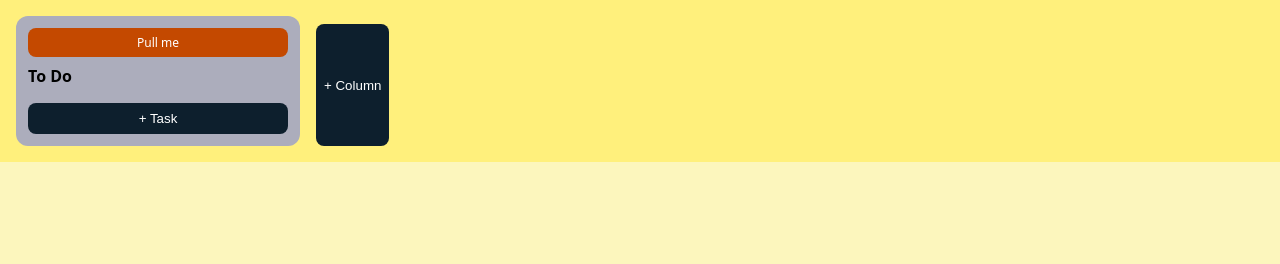
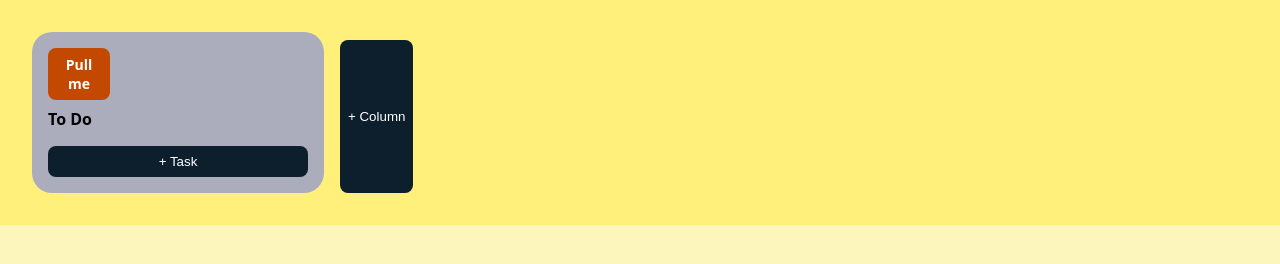
Before and after one commit to CookLe123/kanban-webpack, a website built with webpack: page src/index.html in a window 1280 px wide. Built offline with nearby package versions, Linux system fonts and the light colour scheme.

Commit message:
change padding, border radius + transitions

```diff
--- a/src/styles/main.css
+++ b/src/styles/main.css
@@ -10,16 +10,16 @@ body {
 .board {
   display: flex;
   gap: 16px;
-  padding: 16px;
+  padding: 32px;
   overflow-x: auto;
   background: #fff07c;
 }
 
 .column {
   background: #acadbc;
-  padding: 12px;
+  padding: 16px;
   width: 260px;
-  border-radius: 12px;
+  border-radius: 20px;
   display: flex;
   flex-direction: column;
   max-height: 90vh;
@@ -51,9 +51,13 @@ body {
   background: #c44900;
   border-radius: 8px;
   margin-bottom: 8px;
+  width: 50px;
+  height: 40px;
   color: white;
+  align-content: center;
   text-align: center;
-  font-size: 12px;
+  font-size: 14px;
+  font-weight: bolder;
   transition: background 0.2s;
 }
 
@@ -63,6 +67,9 @@ body {
 
 .draggableZone:active {
   cursor: grabbing;
+  opacity: 0.4;
+  transform: rotate(2deg) scale(1.03);
+  transition: 0.8s step-start;
 }
 
 .task {
@@ -79,13 +86,15 @@ body {
 }
 
 .task:hover {
-  transform: translateY(-1px);
+  transform: translateY(-2.5px);
   box-shadow: 0 4px 10px rgba(0, 0, 0, 0.1);
+  transition: 0.4s ease;
 }
 
 .task.dragging {
   opacity: 0.4;
   transform: rotate(2deg) scale(1.03);
+  transition: 0.8s step-start;
 }
 
 .task button {
```
